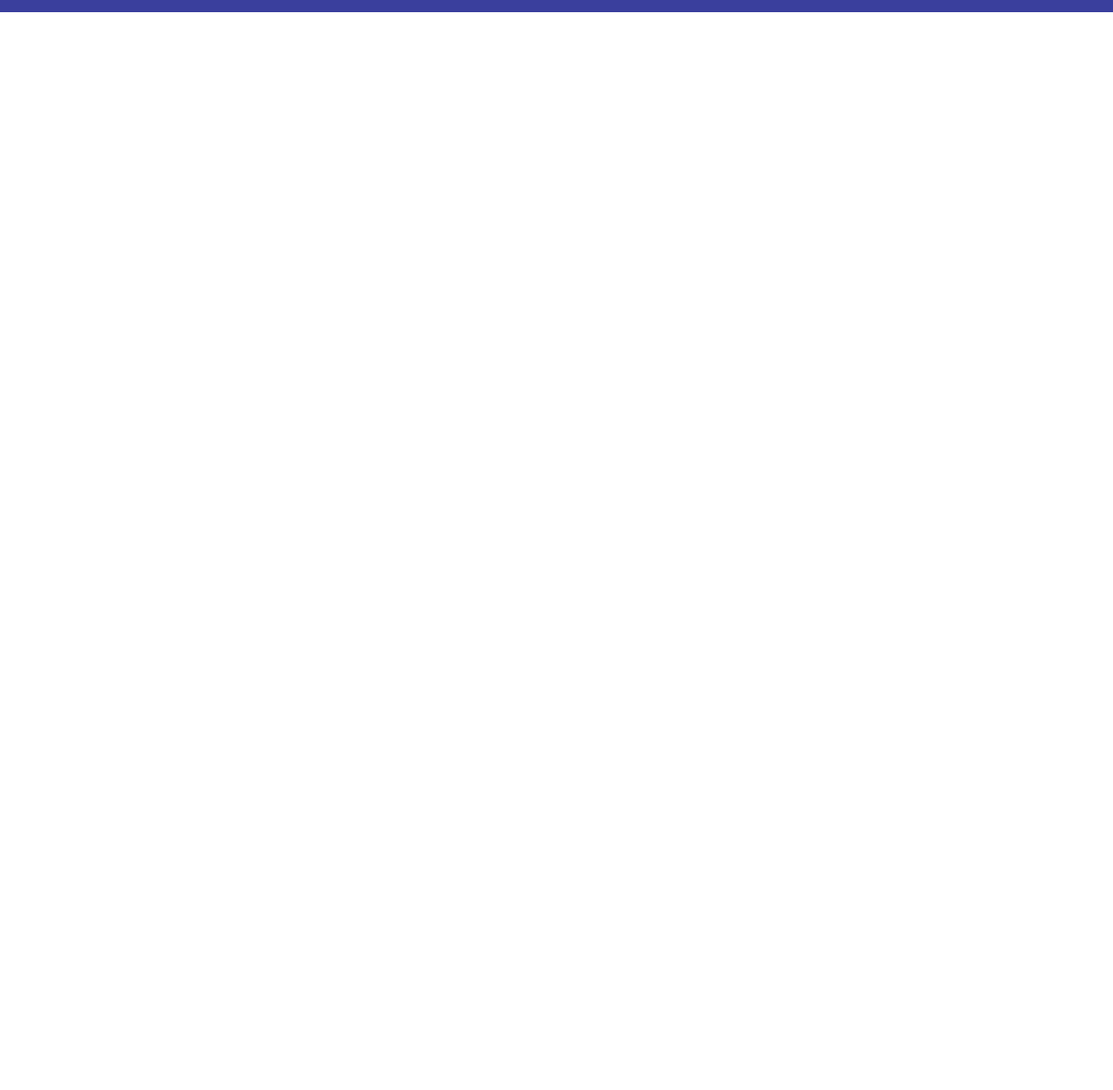
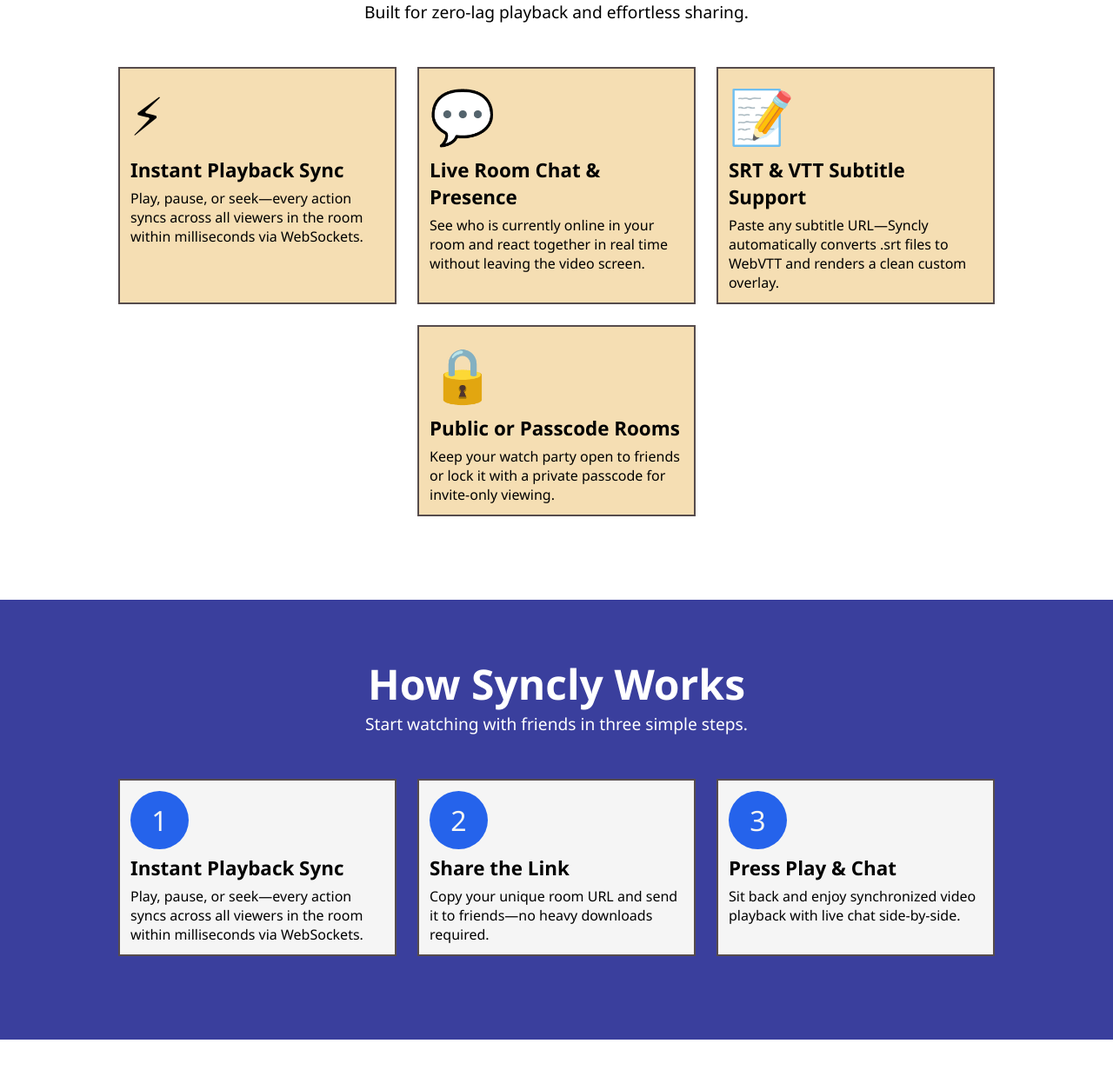
Before and after one commit to MadushankaRajapaksha/Syncly, a plain HTML site: page web/index.html in a window 1280 px wide. Shown: the part 929-2183 px from the top of the page at 87% size. Before the commit the page ends 1053 px from the top, so only its background shows below. Drawn offline with Linux system fonts and the light colour scheme; files that its build step writes are made by us from their sources.

Commit message:
complete landing page with content and make it responsive

```diff
--- a/assets/css/style.css
+++ b/assets/css/style.css
@@ -56,7 +56,9 @@ nav ul {
   gap: 1rem;
 }
 
-nav a {
+
+
+nav  .nav-cta {
   background-color: white;
   color: #3a3f9d;
   padding: 6px 12px;
@@ -114,6 +116,131 @@ nav h1 {
 
 .features{
   background-color: white;
+  color: black;
+  display: flex;
+  align-items: center;
+  flex-direction: column;
+  padding: 64px  ;
+  gap: 18px;
+}
+.heroSec{
+  height: 100vh;
+}
+
+.howItsWork{
+  background-color: #3a3f9d;
+  color: white;
+  display: flex;
+  align-items: center;
+  flex-direction: column;
+  padding: 64px  ;
+  gap: 18px;
+
+}
+
+.howItsWork .box{
+  background-color: whitesmoke;
+}
+.ctaSec{
+
+   color: #000;
+  display: flex;
+  align-items: center;
+  flex-direction: column;
+  padding: 64px  ;
+  gap: 18px;
+
+}
+.ctaSec button{
+  padding: 16px 32px;
+  background-color: #2563eb;
+  color: whitesmoke;
+  font-size: 1.2em;
+  border: none;
+}
+.features h1,.howItsWork h1,.ctaSec h1{
+  font-size: 3em;
+}
+section .heading{
+  display: flex;
+  flex-direction: column;
+  align-items: center;
+}
+section .heading h1{
+  font-size: 3em;
+}
+section .heading h2{
+  font-size: 1.2em;
+  font-weight: 450;
+}
+footer{
+  padding: 12px 128px;
+  color:  black;
+  border-top: 2px solid rgb(86, 76, 76);
+  display: flex;
+  flex-direction: row;
+  justify-content: space-between;
+  align-items: center;
+
+}
+.fetursList{
+  display: flex;
+  flex-wrap: wrap;
+  gap: 24px;
+  padding: 32px;
+
+  justify-content: center;
+  width: 100%;
+
+}
+
+
+section .box{
+  max-width: 320px;
+  /* height: 230px; */
+  /* max-height: 360px; */
+  background: wheat;
+  color: black;
+  padding: 12px;
+  border: 2px solid rgb(86, 76, 76);
+  display: flex;
+  flex-direction: column;
+  gap: 6px;
+  align-items: start;
+  box-sizing: border-box;
+
+}
+
+
+
+.box .ico{
+  font-size: 3.8em;
+}
+
+
+
+.numIco  {
+  font-size: 2em;
+  display: flex;
+  align-items: center;
+  justify-content: center;
+  text-align: center;
+  font-weight: 500;
+  background-color: #2563eb;
+  color: whitesmoke;
+  padding: 12px;
+  border-radius: 50%;
+  box-sizing: border-box;
+  aspect-ratio: 1 / 1 ;
+}
+.box h2{
+  font-size: 1.4em;
+}
+
+.box p {
+  font-size: 1em;
+  font-weight: 400;
+  color: rgb(86, 76, 76)s;
 }
 
 .form {
@@ -1039,6 +1166,9 @@ video::cue{
 @media screen  and (max-width:991px){
   section{
     padding: 0px 32px;
+  }
+  .heroSec{
+    height: auto;
   }
   nav{
     font-size: 1rem;
@@ -1165,6 +1295,10 @@ video::cue{
   section{
     padding: 0px 64px;
   }
+  .fetursList{
+    padding: 0px !important;
+
+  }
   nav{
 
 
@@ -1285,7 +1419,14 @@ video::cue{
 /* mobile screens  */
 @media screen  and (max-width:767px){
   section{
-    padding: 0px 8px;
+    padding: 32px 16px !important;
+  }
+  .fetursList{
+    padding: 0px !important;
+
+  }
+  footer{
+    padding: 9px 16px !important;
   }
   nav{
     font-size: 0.9rem;
--- a/web/index.html
+++ b/web/index.html
@@ -4,7 +4,7 @@
     <meta charset="UTF-8" />
     <meta name="viewport" content="width=device-width, initial-scale=1.0" />
     <title>Syncly - Watch together. Stay together</title>
-    <link rel="stylesheet" href="/static/css/style.css?v=12" />
+    <link rel="stylesheet" href="/static/css/style.css?v=1542" />
   </head>
   <body>
     <!-- Hello world {{.}} -->
@@ -12,9 +12,9 @@
       <nav>
         <h1 class="logo">Syncly</h1>
         <ul class="items">
-          <li>Home</li>
-          <li>Features</li>
-          <li>How this work</li>
+          <li><a href="#">Home</a></li>
+          <li><a href="#features">Features</a></li>
+          <li><a href="#howItsWork">How this work</a></li>
         </ul>
         <a href="/room" class="nav-cta"> Create Room</a>
       </nav>
@@ -25,16 +25,18 @@
           can live while you Watch
         </h3>
         <div class="cta">
-          <button class="create">Create Room</button>
-          <button class="features">Features</button>
+          <button class="create" onclick="window.location.href = '/create-room'">Create Room</button>
+          <button class="features" onclick="window.location.href = '#features'">Features</button>
         </div>
 
         <div></div>
       </div>
     </section>
-    <section class="features">
-      <h1>Features</h1>
-      <h2></h2>
+    <section class="features" id="features">
+      <div class="heading">
+        <h1>Features</h1>
+        <h2>Built for zero-lag playback and effortless sharing.</h2>
+      </div>
       <div class="fetursList">
         <div class="box">
           <p class="ico">⚡</p>
@@ -44,7 +46,80 @@
             room within milliseconds via WebSockets.
           </p>
         </div>
+
+        <div class="box">
+          <p class="ico">💬</p>
+          <h2 class="heading">Live Room Chat & Presence</h2>
+          <p>
+            See who is currently online in your room and react together in real
+            time without leaving the video screen.
+          </p>
+        </div>
+
+        <div class="box">
+          <p class="ico">📝</p>
+          <h2 class="heading">SRT & VTT Subtitle Support</h2>
+          <p>
+            Paste any subtitle URL—Syncly automatically converts .srt files to
+            WebVTT and renders a clean custom overlay.
+          </p>
+        </div>
+
+        <div class="box">
+          <p class="ico">🔒</p>
+          <h2 class="heading">Public or Passcode Rooms</h2>
+          <p>
+            Keep your watch party open to friends or lock it with a private
+            passcode for invite-only viewing.
+          </p>
+        </div>
       </div>
     </section>
+    <section class="howItsWork" id="howItsWork">
+      <div class="heading">
+        <h1>How Syncly Works</h1>
+        <h2>Start watching with friends in three simple steps.</h2>
+      </div>
+      <div class="fetursList">
+
+        <div class="box">
+          <div class="numIco">1</div>
+          <h2 class="heading">Instant Playback Sync</h2>
+          <p>
+            Play, pause, or seek—every action syncs across all viewers in the
+            room within milliseconds via WebSockets.
+          </p>
+        </div>
+
+        <div class="box">
+          <div class="numIco">2</div>
+          <h2 class="heading">Share the Link</h2>
+          <p>
+            Copy your unique room URL and send it to friends—no heavy downloads required.
+          </p>
+        </div>
+
+        <div class="box">
+          <div class="numIco">3</div>
+          <h2 class="heading">Press Play & Chat</h2>
+          <p>
+            Sit back and enjoy synchronized video playback with live chat side-by-side.
+          </p>
+        </div>
+
+      </div>
+    </section>
+    <section class="ctaSec">
+      <div class="heading">
+        <h1>Syncly</h1>
+        <h2>Watch together. Stay together.</h2>
+      </div>
+      <button onclick="window.location.href = '/create-room'">Start a Watch Party</button>
+
+    </section>
+    <footer>
+      <h1>Syncly</h1>
+      <p>© 2026 Syncly. All rights</p>
+    </footer>
   </body>
 </html>
```
Also changed, not shown: web/create-room.html (+12 -16 lines), web/room.html (+2 -0 lines).
